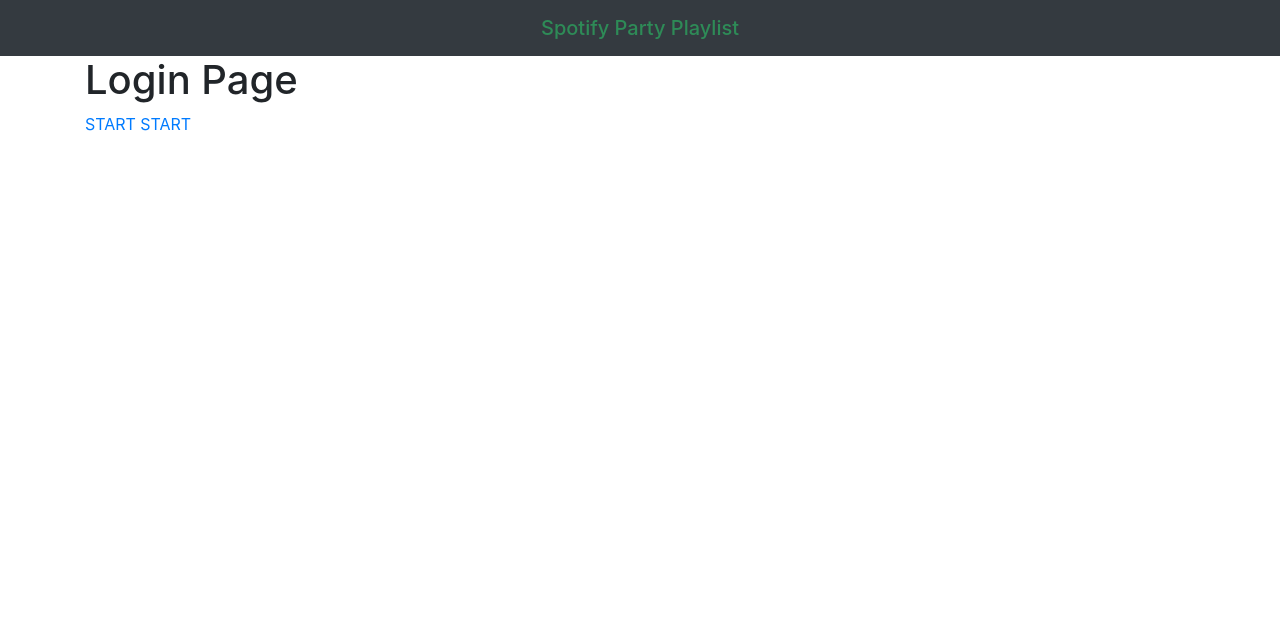
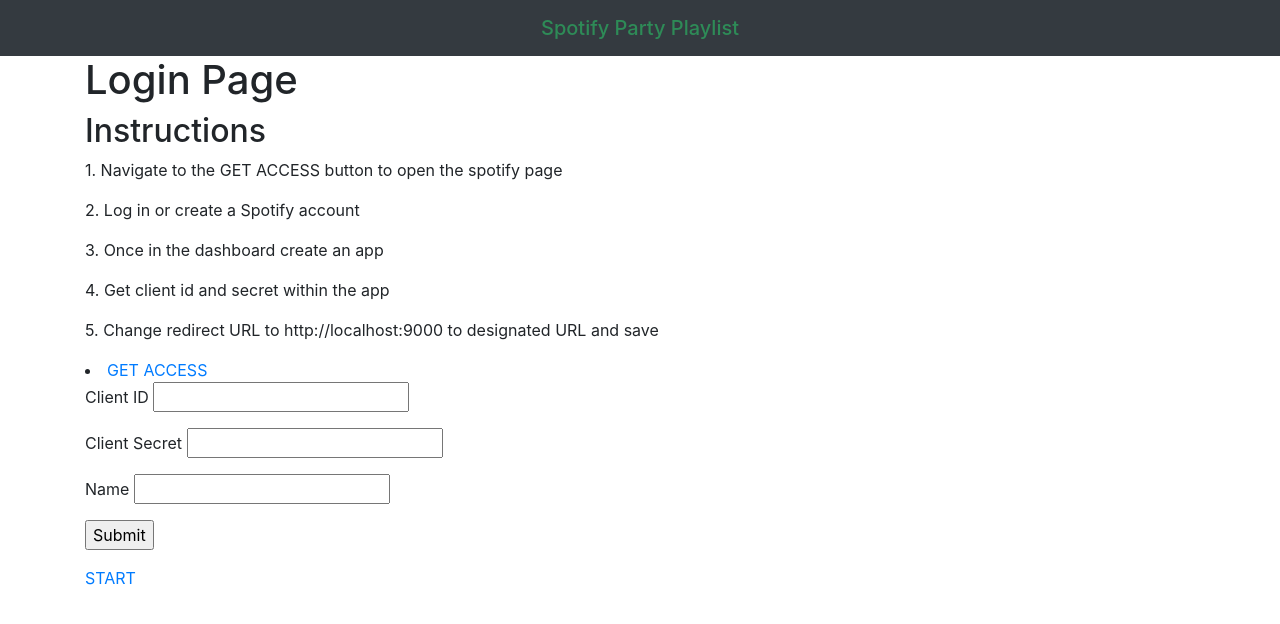
Before and after one commit to mwong2568/Spotify-Party-Playlist, a Flask app: page /login in a window 1280 px wide. Shown: the top 624 px of the page. Run offline with Flask 2, Linux system fonts and the light colour scheme; some libraries are stand-ins or nearby versions.

Commit message:
added flow to login->home->room

```diff
--- a/flask_project/party-playlist.py
+++ b/flask_project/party-playlist.py
@@ -1,5 +1,7 @@
-from flask import Flask, render_template, url_for, redirect
+from flask import Flask, render_template, url_for, redirect, request
 from classes import User, Room, Infographic, Playlist, Song
+#import spotipy
+#from spotipy.oauth2 import SpotifyOAuth
 
 app = Flask(__name__)
 
@@ -8,28 +10,58 @@
 test_user = User('miles', 1)
 data = [test_user]
 
+rooms = []
+
 @app.route('/test', methods=['GET','POST'])
 def test():
+
     return render_template('test.html', arr = test_arr, arr2=data)
 
 @app.route('/login', methods=['GET','POST'])
 def login():
+
+    client_id = ''
+    client_secret = ''
+    redirect_uri = 'http://localhost:9000'
+    scope = "user-read-recently-played"
+
     return render_template('login.html')
-
-@app.route('/authorize')
-def authorize():
-    return render_template('authorize.html')
 
 @app.route('/spotify')
 def spotify():
     return redirect("https://developer.spotify.com/dashboard/")
 
-@app.route('/home')
+@app.route('/home', methods = ['POST', 'GET'])
 def home():
-    return render_template('home.html')
+    if request.method == 'GET':
+        return f"The URL is being accessed directly, go back to login"
+    if request.method == 'POST':
+        form_data = request.form
+        print(form_data)
 
-@app.route('/room')
+        # Create a new User object using form_data info
+        return render_template('home.html',form_data = form_data)
+
+@app.route('/room', methods = ['POST', 'GET'])
 def room():
+    if request.method == 'GET':
+        return f"The URL is being accessed directly, go back to login"
+    if request.method == 'POST':
+        room_id = request.form['room_id']
+        print('room')
+        #print(form_data)
+
+        #User object should be added to room
+
+    if room_id not in [r.get_room_id() for r in rooms]:
+        room = Room(room_id)
+    else:
+        room = [r for r in rooms if r.get_room_id() == room_id]
+
+    rooms.append(room)
+
+    print([r.get_room_id() for r in rooms])
+
     return render_template('room.html')
 
 @app.route('/playlist')
--- a/flask_project/templates/login.html
+++ b/flask_project/templates/login.html
@@ -4,8 +4,22 @@
 
 <h1>
     Login Page
+    <h2>Instructions</h2>
 
+    <p>1. Navigate to the GET ACCESS button to open the spotify page</p>
+    <p>2. Log in or create a Spotify account</p>
+    <p>3. Once in the dashboard create an app</p>
+    <p>4. Get client id and secret within the app</p>
+    <p>5. Change redirect URL to http://localhost:9000 to designated URL and save</p>
+
+    <li><a href = {{url_for('spotify')}}>GET ACCESS</a></li>
+
+    <form action="/home" method = "POST">
+        <p>Client ID <input type = "text" name = "client_id" /></p>
+        <p>Client Secret <input type = "text" name = "client_secret" /></p>
+        <p>Name <input type = "text" name = "name" /></p>
+        <p><input type = "submit" value = "Submit" /></p>
+    </form>
 </h1>
 <a href = {{url_for('spotify')}}>START</a>
-<a href = {{url_for('spotify')}}>START</a>
 {% endblock page_content %}
```
Also changed, not shown: flask_project/classes.py (+16 -5 lines), flask_project/templates/authorize.html (deleted, +0 -12 lines), flask_project/templates/home.html (+8 -2 lines), flask_project/templates/test.html (+6 -10 lines).
